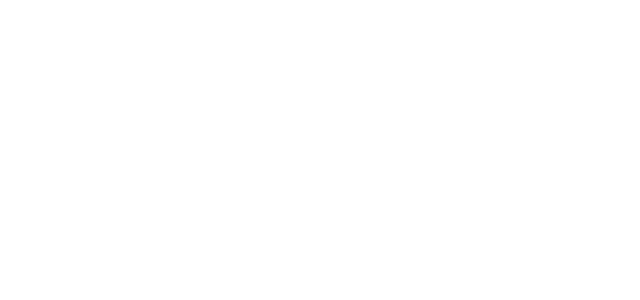
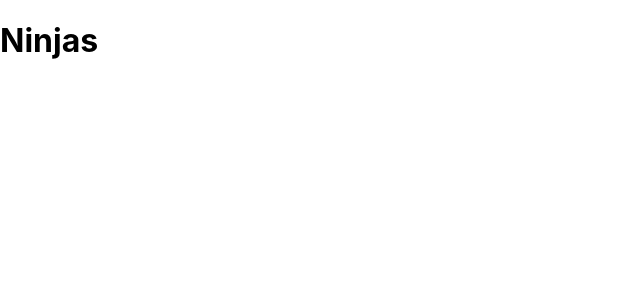
Before and after one commit to adham618/ninija-list, a Next.js app: page /ninjas in a window 1280 px wide. Shown: the top 300 px of the page, without its empty margins (0-640 px from the left). Built offline with nearby package versions, Linux system fonts and the light colour scheme.

Commit message:
add some content

```diff
--- a/pages/ninjas/index.tsx
+++ b/pages/ninjas/index.tsx
@@ -1,7 +1,7 @@
 const index: React.FC = () => {
   return (
     <div>
-
+      <h1>Ninjas</h1>
     </div>
   )
 }
```
